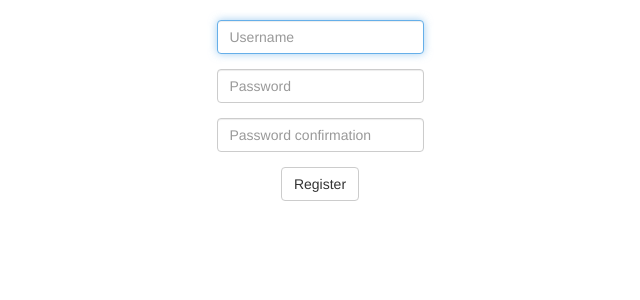
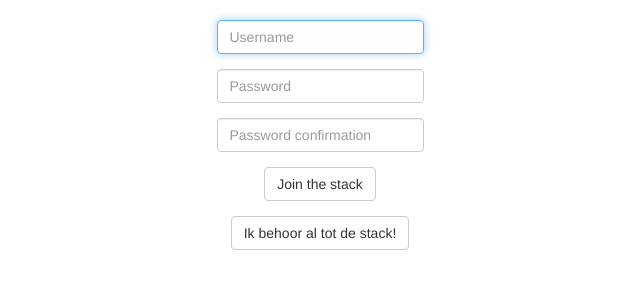
Before and after one commit to YasBenAll/WEBIK07, a Flask app: page /register in a window 1280 px wide. Shown: the part 52-352 px from the top of the page, without its empty margins (320-960 px from the left). Run offline with Flask 2, Linux system fonts and the light colour scheme; some libraries are stand-ins or nearby versions.

Commit message:
Buttons inloggen/registreren

```diff
--- a/templates/login.html
+++ b/templates/login.html
@@ -14,7 +14,7 @@
                 <input class="form-control" name="password" placeholder="Password" type="password"/>
             </div>
             <div class="form-group">
-                <button class="btn btn-default" type="submit">Log In</button>
+                <button class="btn btn-default" type="submit">Start Stacking</button>
             </div>
         </fieldset>
     </form>
--- a/templates/register.html
+++ b/templates/register.html
@@ -17,7 +17,14 @@
                 <input class="form-control" name="confirmation" placeholder="Password confirmation" type="password"/>
             </div>
             <div class="form-group">
-                <button class="btn btn-default" type="submit"> Register </button>
+                <button class="btn btn-default" type="submit"> Join the stack </button>
+            </div>
+        </fieldset>
+    </form>
+     <form action="{{ url_for('login') }}" method="get">
+        <fieldset>
+            <div class="form-group">
+                <button class="btn btn-default" type="submit">Ik behoor al tot de stack!</button>
             </div>
         </fieldset>
     </form>
```
